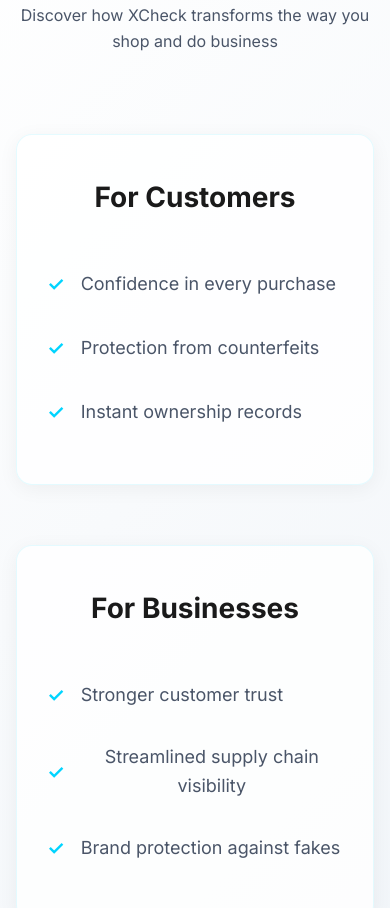
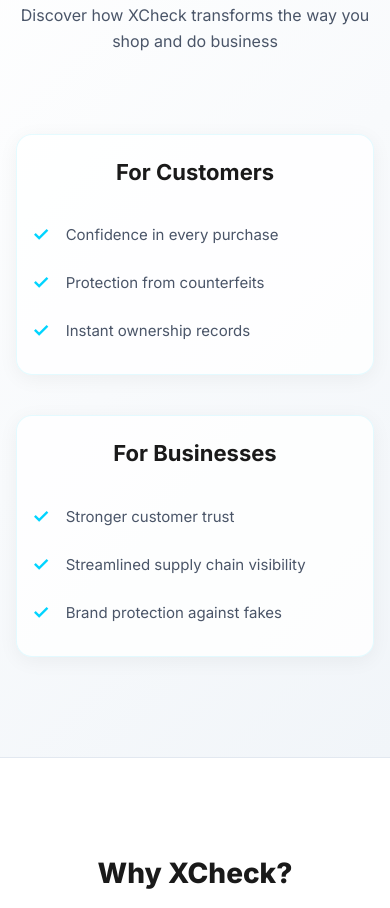
Before and after one commit to alexmilad1/XCheck-landing-page, a plain HTML site: page index.html in a window 390 px wide. Shown: the part 4394-5302 px from the top of the page. Drawn offline with Linux system fonts and the light colour scheme.

Commit message:
Initial commit: XCheck landing page with modern design

```diff
--- a/index.html
+++ b/index.html
@@ -393,7 +393,7 @@
             <div class="footer-content">
                 <div class="footer-section">
                 <div class="footer-brand">
-                    <h3 class="footer-brand-name">X Check</h3>
+                    <h3 class="footer-brand-name">XCheck</h3>
                     <p class="footer-description">
                         Advanced product authenticity and transfer tracking system for modern supply chains.
                     </p>
--- a/styles.css
+++ b/styles.css
@@ -1198,7 +1198,22 @@ body {
 
     .benefits-grid {
         grid-template-columns: 1fr;
-        gap: 60px;
+        gap: 40px;
+    }
+
+    .benefits-column {
+        padding: 30px 20px;
+    }
+
+    .benefit-item {
+        font-size: 16px;
+        padding: 12px 0;
+        line-height: 1.5;
+    }
+
+    .benefits-title {
+        font-size: 24px;
+        margin-bottom: 24px;
     }
 
     .testimonials {
@@ -1275,6 +1290,23 @@ body {
 
     .cta-description {
         font-size: 16px;
+    }
+
+    .benefits-column {
+        padding: 20px 15px;
+    }
+
+    .benefit-item {
+        font-size: 15px;
+        padding: 10px 0;
+        line-height: 1.4;
+        word-wrap: break-word;
+        hyphens: auto;
+    }
+
+    .benefits-title {
+        font-size: 22px;
+        margin-bottom: 20px;
     }
 }
 
```
